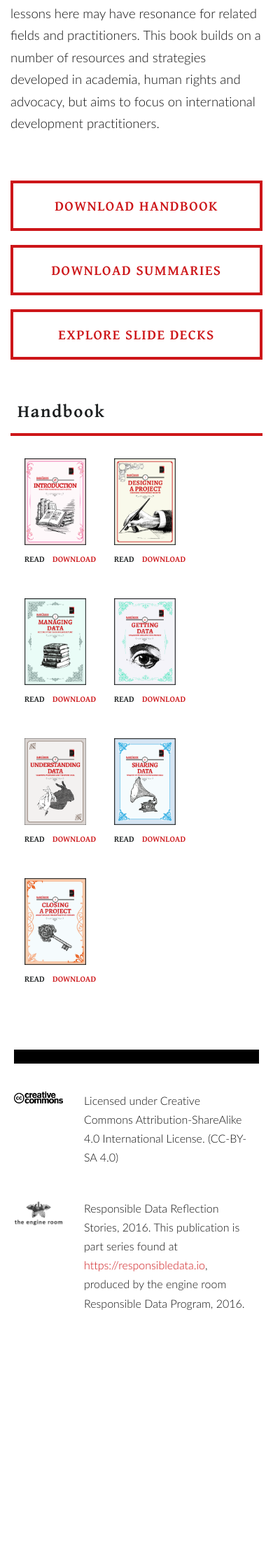
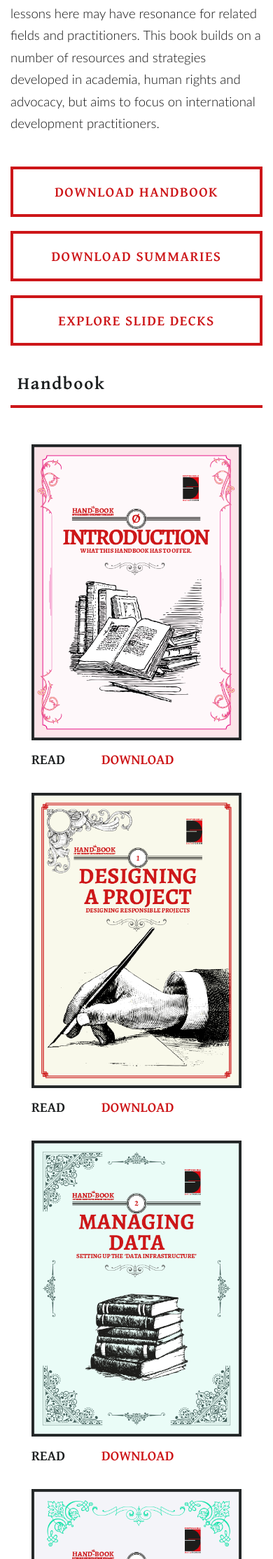
Before and after one commit to the-engine-room/responsible-data-handbook, a Jekyll site: the page built from index.html, in a window 390 px wide. Shown: the part 651-2879 px from the top of the page at 70% size. Built offline with Jekyll 4.4.1, drawn with Linux system fonts in a browser that asks for light colours; before the commit the page ends 2603 px from its top, so only the background shows below that.

Commit message:
Front grid adjustments

```diff
--- a/_includes/chapters.html
+++ b/_includes/chapters.html
@@ -22,16 +22,19 @@
 		{% for p in post %}
 
 
-			<div class="col-sm-3 col-md-4 chapter grid-item">
-
-
-				  <a href="{{ p.url | prepend: site.baseurl}}"><img class="img" title="{{ p.title }}" src="{{ "/assets/img/chapter-" | prepend: site.baseurl }}{{ p.num }}.png"/>
+			<div class="col-sm-4 chapter grid-item">
+				<div class="imgwrap">
+				  <img class="img" title="{{ p.title }}" src="{{ "/assets/img/chapter-" | prepend: site.baseurl }}{{ p.num }}.png"/>
+				 </div>
+				 <div class="textwrap">
+				  <a href="{{ p.url | prepend: site.baseurl}}">
 
 				  <h6>read</h6>
 
 				  </a>
 
 				  <a href="{{ "/assets/pdf/" | prepend: site.baseurl }}{{ p.asset-link }}.pdf" target="_blank"><h6 class="download">download</h6></a>
+				</div>
 
 
 			</div>
--- a/_sass/_layout.scss
+++ b/_sass/_layout.scss
@@ -840,10 +840,10 @@
 
 /* index button row */
 .sliderow{
-    padding: 50px 0 0 0;
+    padding: 40px 0 0 0;
 }
 .handbookrow{
-    padding: 100px 0 0 0;
+    padding: 60px 0 0 0;
 }
 
 .sliderow, .handbookrow{
@@ -886,7 +886,7 @@
 
 
     @include media-query($md-col-break){
-        padding: 50px 0 0 0;
+        padding: 10px 0 0 0;
         .button{
             padding: 20px;
             min-height: auto;
@@ -909,13 +909,6 @@
     }
 
 
-    @include media-query($on-palm) {
-        padding: 30px 0 0 0;
-
-
-
-
-    }
 
 }
 
@@ -946,56 +939,13 @@
         float: left;
     }
 
-    .introduction{
 
-        padding: 5px 10px 50px 10px;
-        margin: 0 auto;
-        width: 80%;
-        img{
-            padding: 10px 0;
-            width: 100%;
-            margin: 0 auto;
-        }
-
-        a{
-
-
-            h6{
-                text-transform: uppercase;
-                color: $black-color;
-                width: 100px;
-                font-size: 20px;
-                float: left;
-                padding: 0 120px 0 0;
-
-                 &:hover{
-                    color: $red-color;
-                    text-decoration: none;
-                }
-
-            }
-
-
-            h6.download{
-                color: $red-color;
-
-                &:hover{
-                    color: $black-color;
-                }
-            }
-
-
-        }
-
-    }
 
     .grid-item{
 
         height: 450px;
-        width: 30%;
-        float: left;
+
         padding: 5px 10px 30px 10px;
-        margin: 0 10px;
 
         img{
             max-height: 400px;
@@ -1034,77 +984,36 @@
 
 }
 
-    @include media-query($on-laptop) {
+@include media-query($on-laptop) {
 
         .grid-item{
-            max-height: 400px;
+            max-height: 100%;
+            height: auto;
+            margin: 20px;
+
             img{
-                max-height: 360px;
-            }
-
-        }
-        .grid-item, .introduction{
-
-
-            a{
-                h6{
-                    font-size: 18px;
-                    padding: 0 25px 0 0;
-
-                }
-            }
-        }
-
-
-    }
-
-    @include media-query-landscape($on-laptop){
-
-        .grid-item{
-            max-height: 320px;
-            img{
-                max-height: 300px;
+                max-height: 400px;
             }
 
         }
 
-        .grid-item, .introduction{
 
 
-            a{
-                h6{
-                    font-size: 12px;
-                    width: 40px;
-                    padding: 0 25px 0 0;
+}
 
-                }
-            }
-        }
 
-    }
 
-    @include media-query-portrait($on-palm){
+@include media-query-portrait($on-palm){
 
         .grid-item{
-            max-height: 200px;
+           img{
+            max-height: 100%;
+           }
 
         }
 
-        .grid-item, .introduction{
+}
 
-
-
-            a{
-                h6{
-                    font-size: 12px;
-                    width: 40px;
-                    padding: 0 25px 0 0;
-
-                }
-            }
-        }
-
-    }
 /**
   ** Slides
 
```
